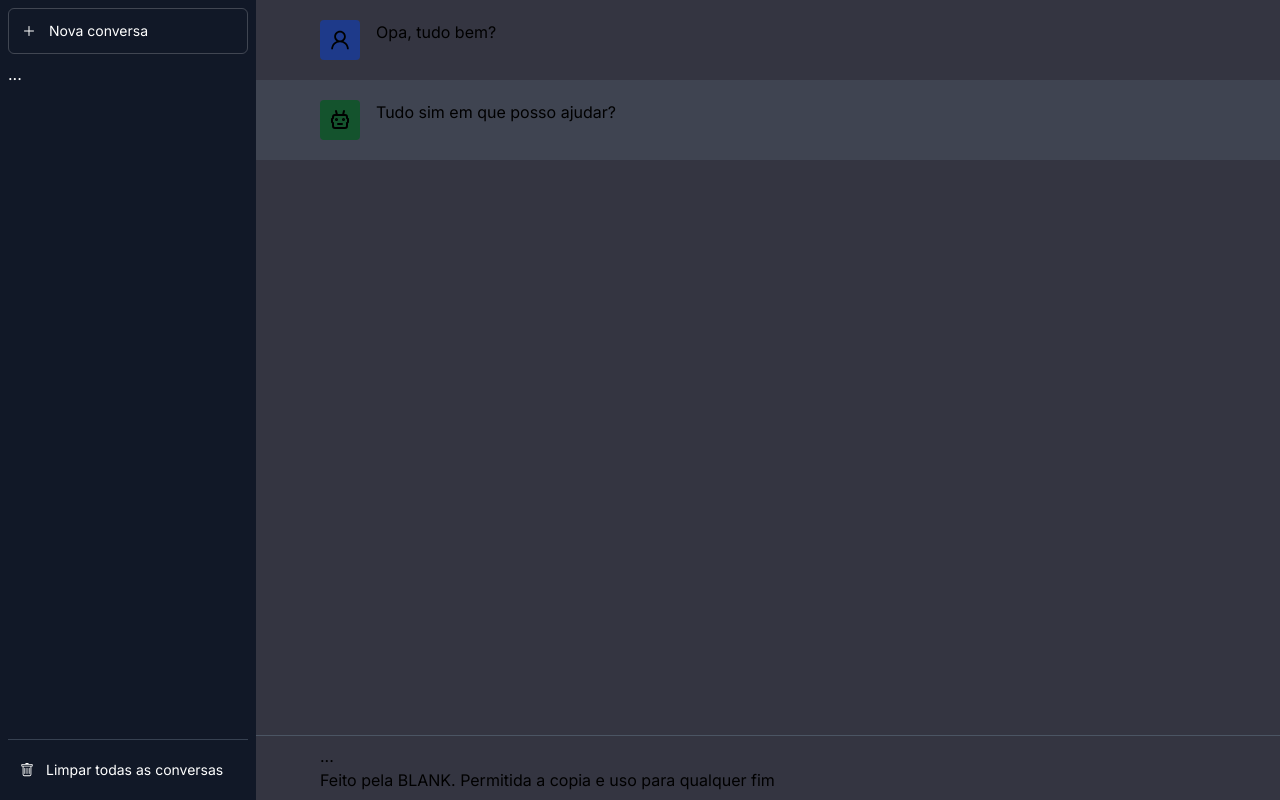
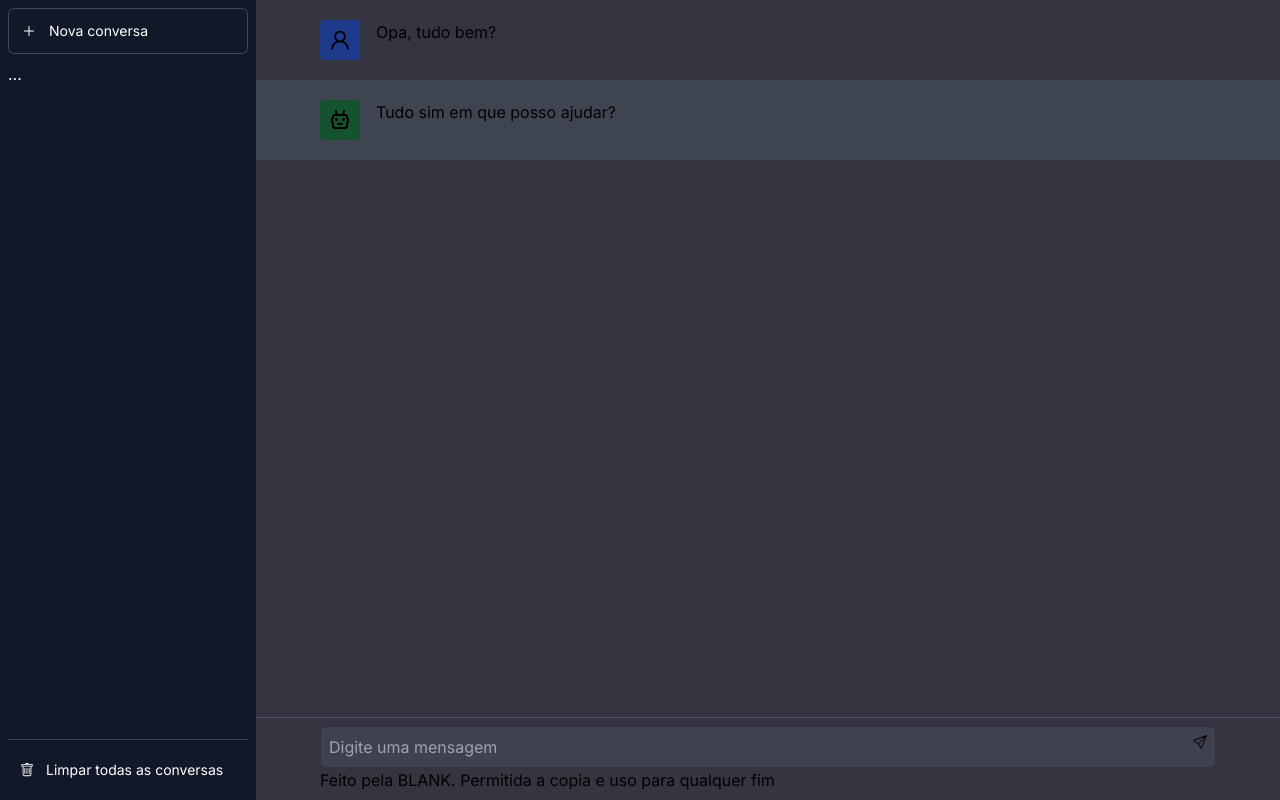
Before and after one commit to Lucas-Wilian/chatgpt-clone-typescript-tailwind, a Next.js app: page / in a window 1280 px wide. Built offline with nearby package versions, Linux system fonts and the light colour scheme.

Commit message:
feat: ChatMessageInput

```diff
--- a/src/app/page.tsx
+++ b/src/app/page.tsx
@@ -31,6 +31,7 @@ const Page = () => {
   const handleNewChat = () => {};
 
   const handleSendMessage = () => {};
+  const [AiLoading, setAiLoading] = useState(false);
 
   return (
     <main className='flex min-h-screen bg-gpt-gray '>
@@ -50,7 +51,10 @@ const Page = () => {
           newChatClick={handleNewChat}
         />
         <ChatArea chat={chatActive} />
-        <Footer onSendMessage={handleSendMessage} />
+        <Footer
+          onSendMessage={handleSendMessage}
+          disabled={AiLoading}
+        />
       </section>
     </main>
   );
--- a/src/components/ChatMessageInput.tsx
+++ b/src/components/ChatMessageInput.tsx
@@ -1,7 +1,57 @@
+import { KeyboardEvent, useEffect, useRef, useState } from 'react';
+import IconSend from './icons/IconSend';
+
 type Props = {
-  onSend: () => void;
+  onSend: (message: string) => void;
+  disabled: boolean;
 };
 
-export const ChatMessageInput = ({ onSend }: Props) => {
-  return <div>...</div>;
+export const ChatMessageInput = ({ disabled, onSend }: Props) => {
+  const [text, setText] = useState('');
+  const textEl = useRef<HTMLTextAreaElement>(null);
+
+  useEffect(() => {
+    if (textEl.current) {
+      textEl.current.style.height = '0px';
+      let scrollHeight = textEl.current.scrollHeight;
+      textEl.current.style.height = scrollHeight + 'px';
+    }
+  }, [text, textEl]);
+
+  const handleSendMessage = () => {
+    if (!disabled && text.trim() !== '') {
+      onSend(text);
+      setText('');
+    }
+  };
+  const handleTextKeyUp = (
+    event: KeyboardEvent<HTMLTextAreaElement>
+  ) => {
+    if (event.code.toLowerCase() === 'enter' && !event.shiftKey) {
+      event.preventDefault();
+      handleSendMessage();
+    }
+  };
+
+  return (
+    <div
+      className={`flex border border-gray-800/50 bg-gpt-lightgray p-2 rounded-md ${
+        disabled && 'opacity-50'
+      }`}
+    >
+      <textarea
+        ref={textEl}
+        className='flex-1  border-0 bg-transparent resize-none
+                          outline-none h-7 max-h-48 overflow-auto  '
+        placeholder='Digite uma mensagem'
+        value={text}
+        onChange={(e) => setText(e.target.value)}
+        onKeyUp={handleTextKeyUp}
+        disabled={disabled}
+      ></textarea>
+      <div onClick={handleSendMessage}>
+        <IconSend width={14} height={14} />
+      </div>
+    </div>
+  );
 };
--- a/src/components/Footer.tsx
+++ b/src/components/Footer.tsx
@@ -1,14 +1,18 @@
 import { ChatMessageInput } from './ChatMessageInput';
 
 type Props = {
+  disabled: boolean;
   onSendMessage: (message: string) => void;
 };
 
-export const Footer = ({ onSendMessage }: Props) => {
+export const Footer = ({ onSendMessage, disabled }: Props) => {
   return (
     <footer className='w-full border-t border-t-gray-600 p-2'>
       <div className='max-w-4xl m-auto'>
-        <ChatMessageInput onSend={onSendMessage} />
+        <ChatMessageInput
+          disabled={disabled}
+          onSend={onSendMessage}
+        />
         <div className=''>
           Feito pela BLANK. Permitida a copia e uso para qualquer fim
           <br />
--- /dev/null
+++ b/src/components/icons/IconSend.tsx
@@ -0,0 +1,18 @@
+// icon:send | Bootstrap https://icons.getbootstrap.com/ | Bootstrap
+import * as React from 'react';
+
+function IconSend(props: React.SVGProps<SVGSVGElement>) {
+  return (
+    <svg
+      fill='currentColor'
+      viewBox='0 0 16 16'
+      height='1em'
+      width='1em'
+      {...props}
+    >
+      <path d='M15.854.146a.5.5 0 01.11.54l-5.819 14.547a.75.75 0 01-1.329.124l-3.178-4.995L.643 7.184a.75.75 0 01.124-1.33L15.314.037a.5.5 0 01.54.11zM6.636 10.07l2.761 4.338L14.13 2.576 6.636 10.07zm6.787-8.201L1.591 6.602l4.339 2.76 7.494-7.493z' />
+    </svg>
+  );
+}
+
+export default IconSend;
```
